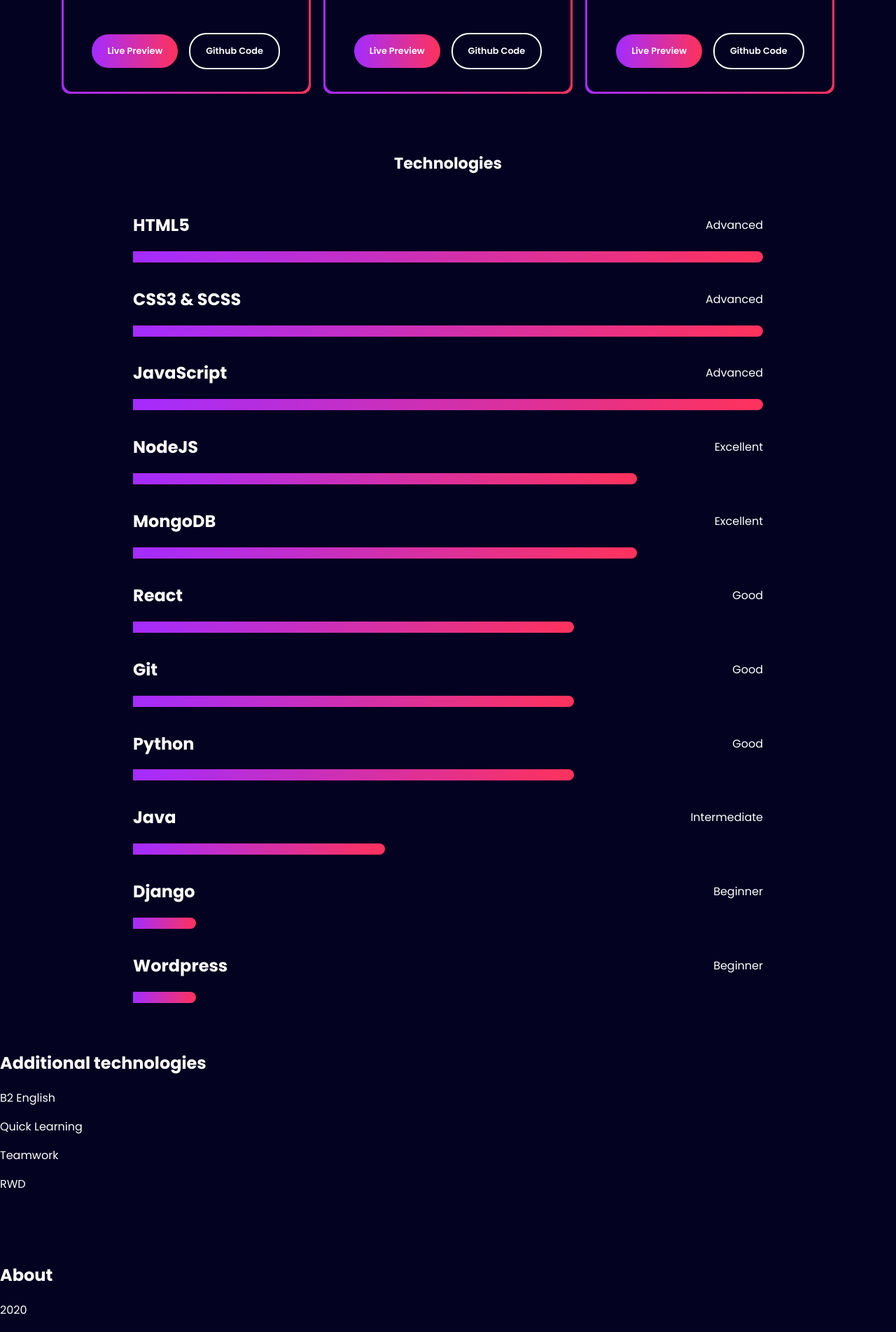
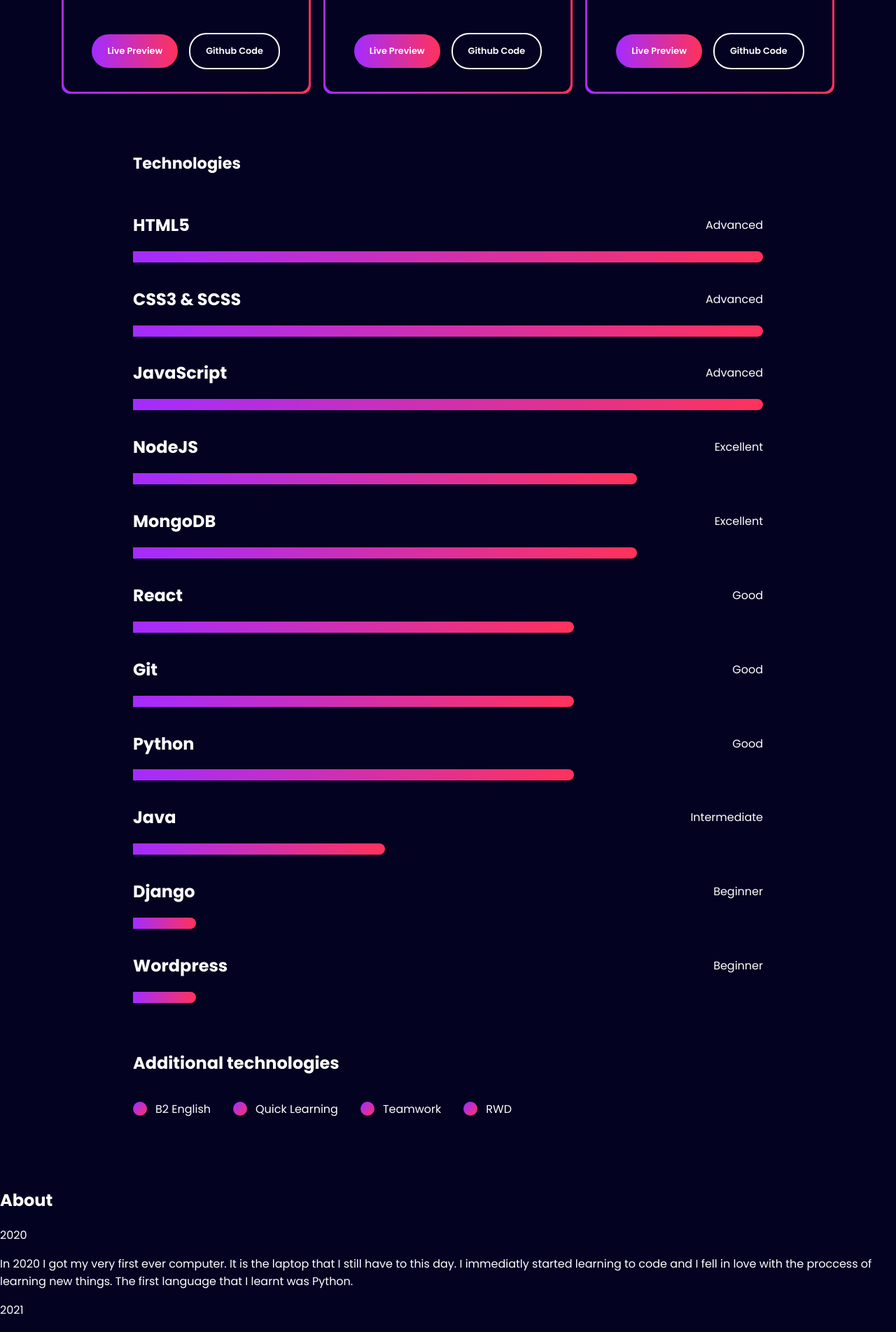
Before and after one commit to kosmiadis/personal_portfolio, a React (Create React App) app: page / in a window 1280 px wide. Shown: the part 1365-3268 px from the top of the page at 70% size. Built offline with nearby package versions, Linux system fonts and the light colour scheme.

Commit message:
finished styling for technologies

```diff
--- a/src/Components/Content/About/About.js
+++ b/src/Components/Content/About/About.js
@@ -1,4 +1,5 @@
 import Storyline from './Storyline'
+
 
 const About = ({t, storyLine}) => {
   return (
--- a/src/Components/Content/Projects/Project.js
+++ b/src/Components/Content/Projects/Project.js
@@ -21,9 +21,11 @@
       api.start({
         from: {
           opacity: 0,
+          transform: 'scale(0)'
         },
         to: {
             opacity: 1,
+            transform: 'scale(1)'
         },
       })
     }
--- a/src/animations.js
+++ b/src/animations.js
@@ -31,7 +31,12 @@
 export const usePopUp = () => {
 
     const [popUpStyles, api] = useSpring(() => ({
-        from: { opacity: 0 },
+        from: {
+            opacity: 0,
+          },
+          to: {
+              opacity: 1,
+          },
         config: { duration: 1000 }
     }));
 
--- a/src/styles/styles.scss
+++ b/src/styles/styles.scss
@@ -4,6 +4,8 @@
 @import url('./home/home.scss');
 @import url('./projects/projects.scss');
 @import url('./technologies/technologies.scss');
+@import url('./about/about.scss');
+
 
 :root {
     --body-bg-color: #030221;
--- a/src/styles/technologies/technologies.scss
+++ b/src/styles/technologies/technologies.scss
@@ -9,11 +9,13 @@
     div.technologies_inner_wrapper {
 
         div.technologies_heading {
-            width: 100%;
+            width: 90%;
+            margin-inline: auto;
+            max-width: 900px;
 
             & h2 {
                 font-size: 1.4rem;
-                text-align: center;
+                text-align: left;
             }
         }
 
@@ -25,6 +27,37 @@
     }
 
     div.additional_technologies_wrapper {
+        width: 90%;
+        max-width: 900px;
+        margin-inline: auto;
+
+        & div.additional_technologies_container {
+            display: flex;
+            margin-inline: auto;
+            gap: 2rem;
+
+            & div.additional_tech {
+                display: flex;
+                flex-direction: row;
+                justify-content: center;
+
+                & div.circle {
+                    margin-block: auto;
+                    margin-right: 12px;
+                    width: 20px;
+                    height: 20px;
+                    border-radius: 50%;
+                    background: linear-gradient(to right bottom, var(--gradient-primary-color) 10%, var(--gradient-secondary-color));
+                }
+
+                & div.add_tech_inner_wrapper {
+                    display: flex;
+                    width: min-content;
+                    text-wrap: nowrap;
+                }
+            }
+        }
+
 
     }
 }
```
